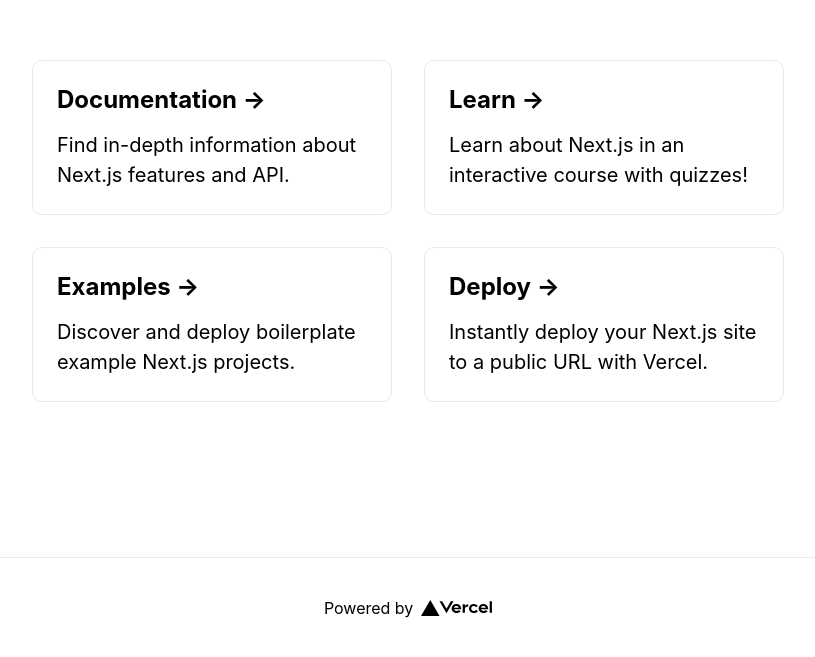
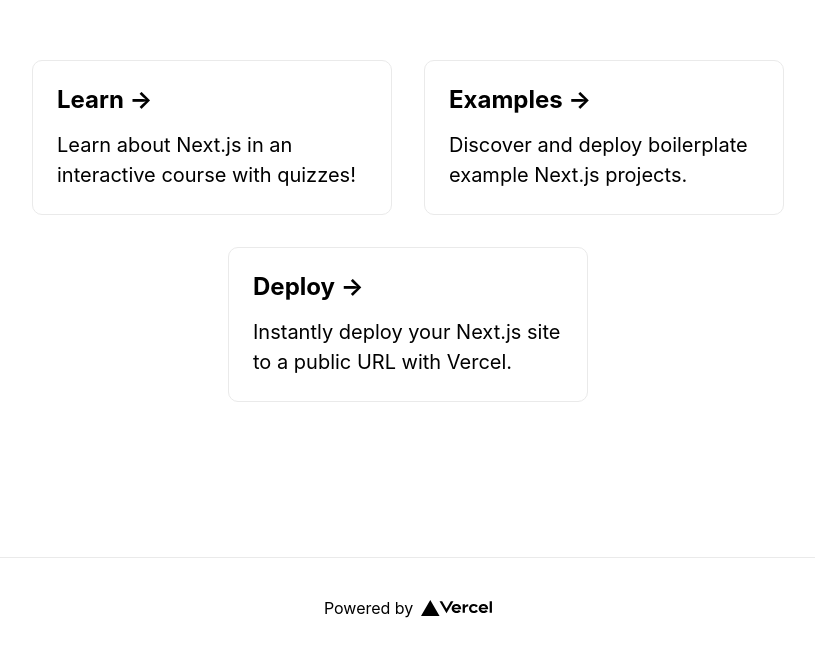
Before and after one commit to jvmds/nextjs-tcc, a Next.js app: page / in a window 1280 px wide. Shown: the part 143-800 px from the top of the page, without its empty margins (232-1047 px from the left). Built offline with nearby package versions, Linux system fonts and the light colour scheme.

Commit message:
Update index.js

```diff
--- a/pages/index.js
+++ b/pages/index.js
@@ -8,10 +8,7 @@
       <main className={styles.main}>
 
         <div className={styles.grid}>
-          <a href="https://nextjs.org/docs" className={styles.card}>
-            <h3>Documentation &rarr;</h3>
-            <p>Find in-depth information about Next.js features and API.</p>
-          </a>
+
 
           <a href="https://nextjs.org/learn" className={styles.card}>
             <h3>Learn &rarr;</h3>
```
